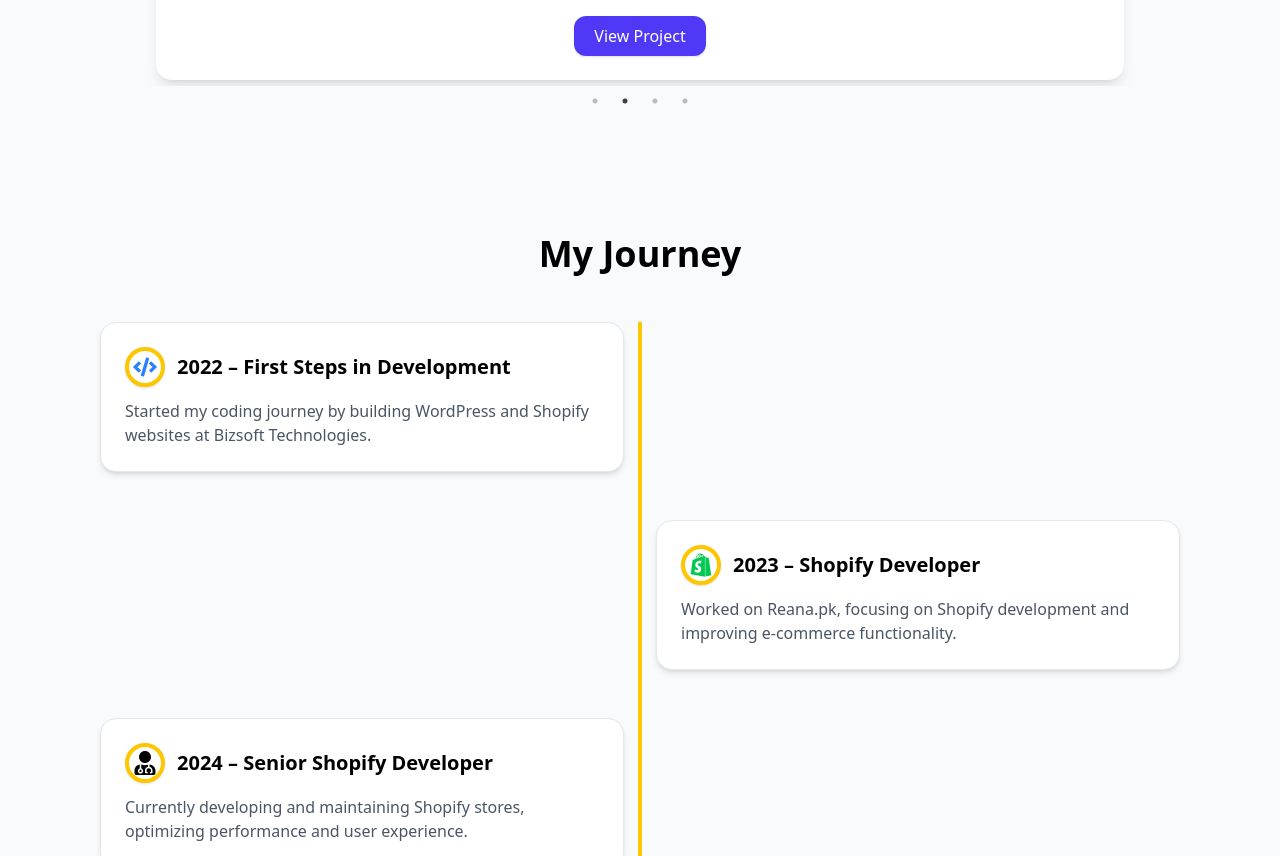
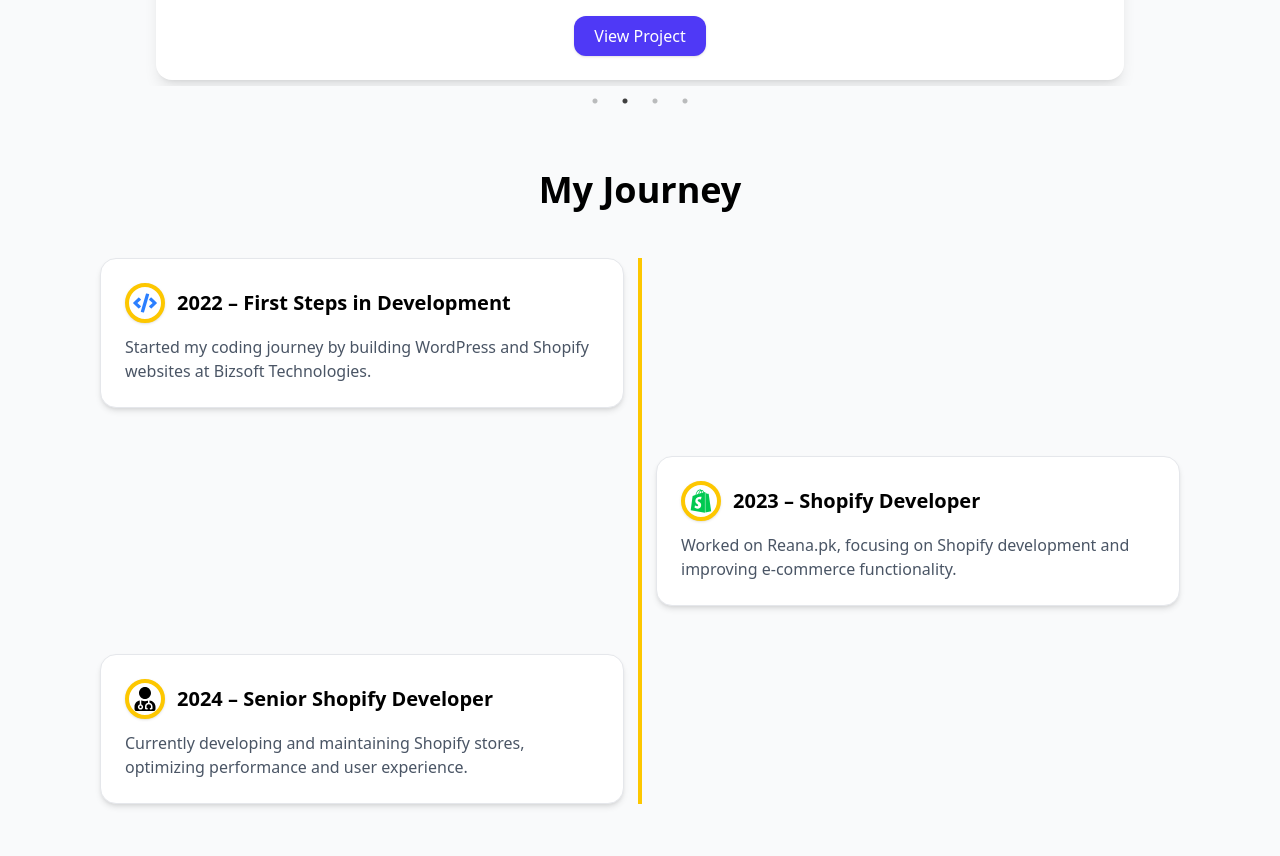
Before and after one commit to imtiazhmail/imtiaz-hussain-developer, a React (Vite) app: page / in a window 1280 px wide. Shown: the part 1604-2460 px from the top of the page. Built offline with nearby package versions, Linux system fonts and the light colour scheme.

Commit message:
maring set

```diff
--- a/src/components/About.jsx
+++ b/src/components/About.jsx
@@ -26,7 +26,7 @@ const timeline = [
 
 export default function About() {
   return (
-    <section id="about" className="py-6 md:py-16 bg-gray-50 scroll-mt-5 md:scroll-mt-15">
+    <section id="about" className=" bg-gray-50 scroll-mt-5 md:scroll-mt-10">
       <div className="max-w-6xl mx-auto px-5 py-3">
         <h2 className="text-4xl font-bold text-center py-4 md:py-6 pb-6 md:pb-12">My Journey </h2>
 
--- a/src/components/ProjectsCarousel.jsx
+++ b/src/components/ProjectsCarousel.jsx
@@ -64,7 +64,7 @@ const ProjectsCarousel = () => {
   };
 
   return (
-    <section id="projects" className="py-6 md:py-12 bg-gray-50 scroll-mt-20">
+    <section id="projects" className="py-6 md:py-12 bg-gray-50 scroll-mt-10">
       <div className="max-w-5xl mx-auto text-center px-4">
         <motion.h2
           initial={{ opacity: 0, y: -30 }}
```
